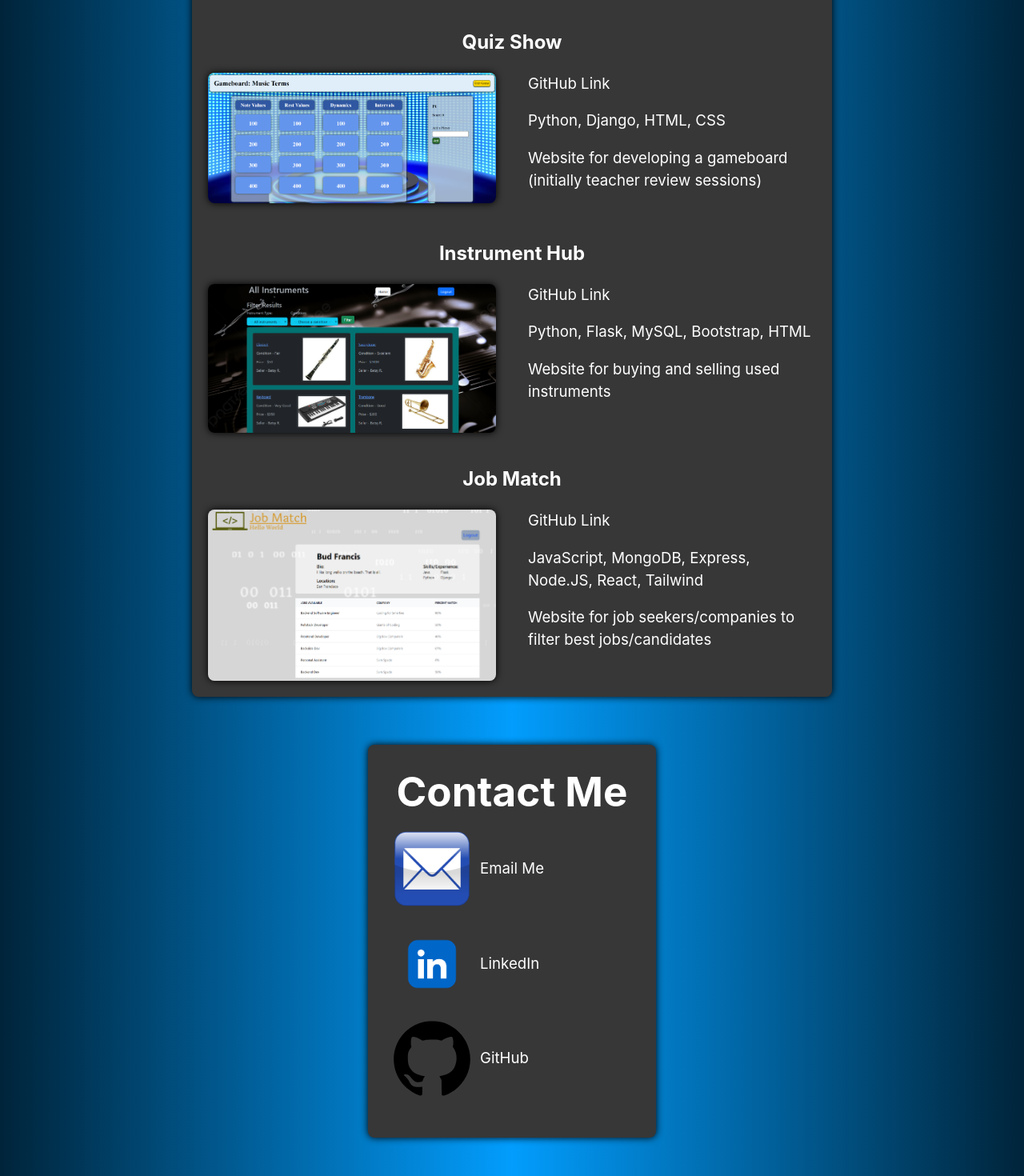
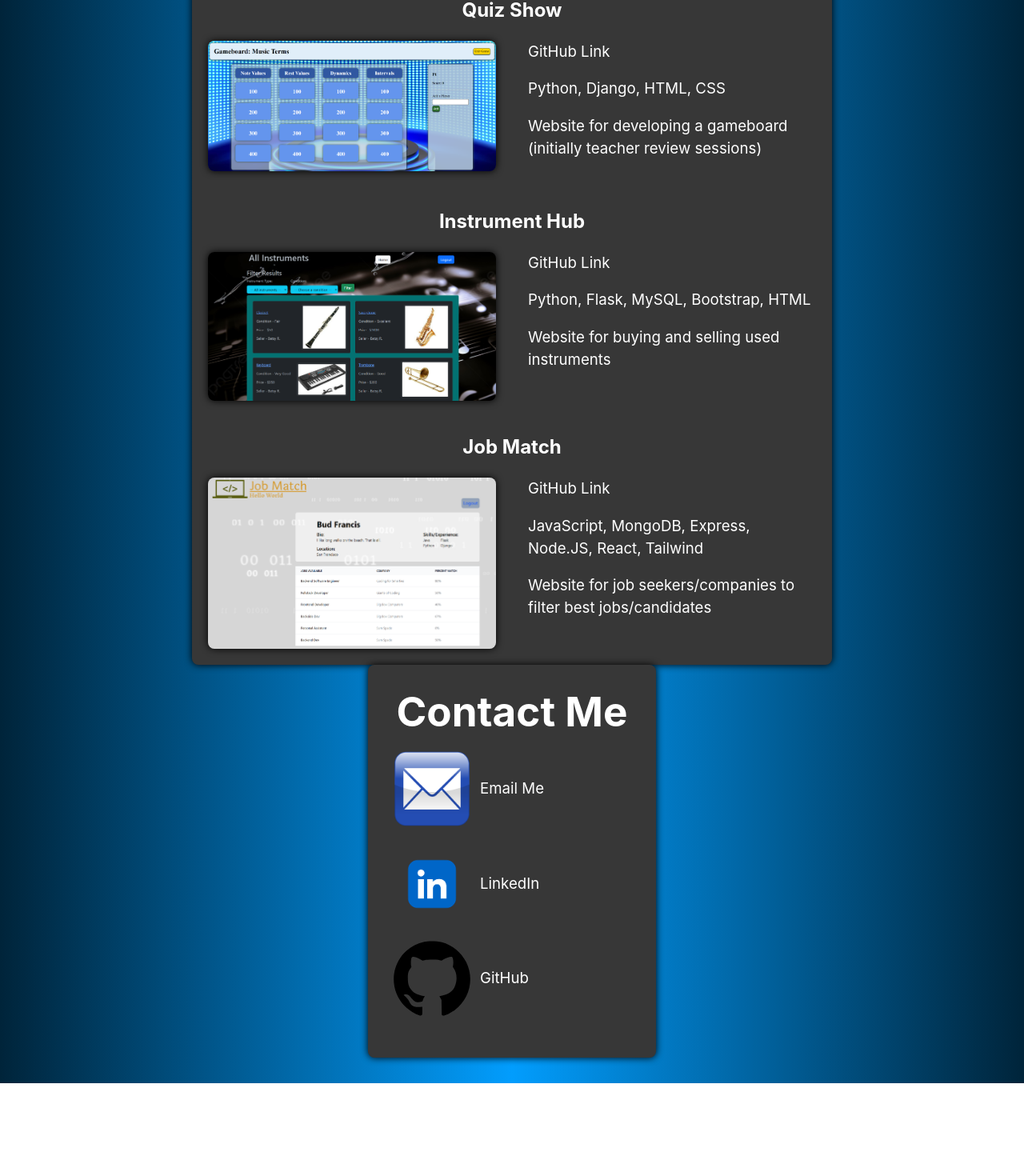
Before and after one commit to Wbradmeyer/vitePortfolio, a Vue app: page / in a window 1280 px wide. Shown: the part 1502-2972 px from the top of the page at 80% size. After the commit the page ends 2856 px from the top, so only its background shows below. Built offline with nearby package versions, Linux system fonts and the light colour scheme.

Commit message:
page vert spacing

```diff
--- a/src/components/Contact.vue
+++ b/src/components/Contact.vue
@@ -41,7 +41,6 @@
         display: flex;
         justify-content: center;
         align-items: center;
-        padding: 20px;
     }
 
     .card {
--- a/src/components/Projects.vue
+++ b/src/components/Projects.vue
@@ -46,7 +46,7 @@
     }
 
     .projects {
-        margin: 40px 0px;
+        margin: 0px;
         background-color: rgb(55, 55, 55);
         padding: 20px;
         border-radius: 8px;
```
